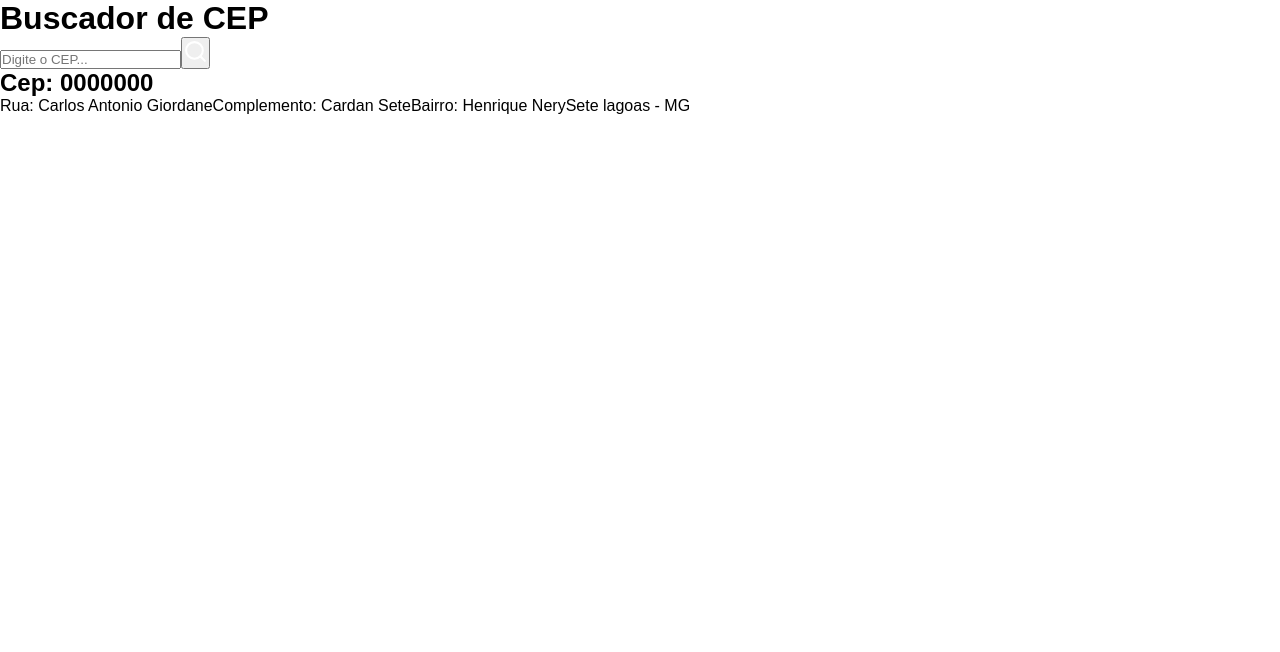
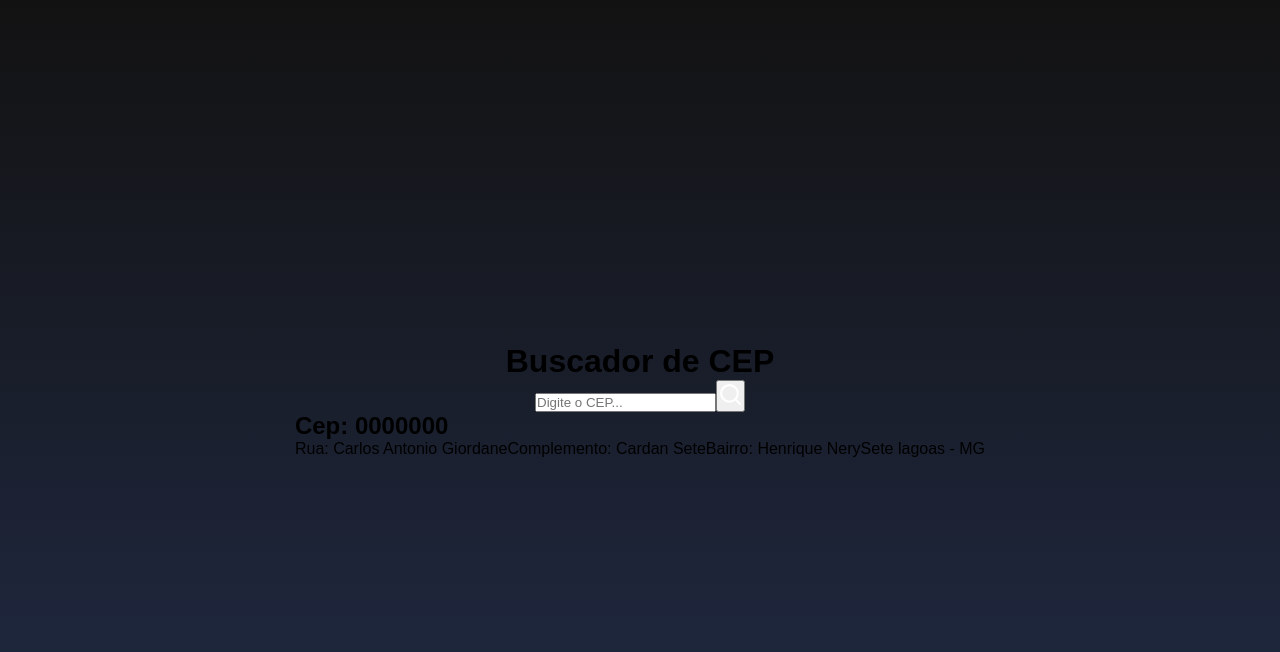
Before and after one commit to senaMarcus/buscador, a React (Create React App) app: page / in a window 1280 px wide. Shown: the top 652 px of the page. Built offline with nearby package versions, Linux system fonts and the light colour scheme.

Commit message:
add: set css on container

```diff
--- a/src/App.js
+++ b/src/App.js
@@ -1,5 +1,7 @@
 
 import {FiSearch} from "react-icons/fi"
+import './styles.css'
+
 function App() {
   return (
     <div className="container">
--- /dev/null
+++ b/src/styles.css
@@ -0,0 +1,9 @@
+.container{
+    height: 100vh;
+    display: flex;
+    justify-content: center;
+    align-items: center;
+    align-items: center;
+    flex-direction: column;
+    background: linear-gradient(#121212,#212b46);
+}
```
